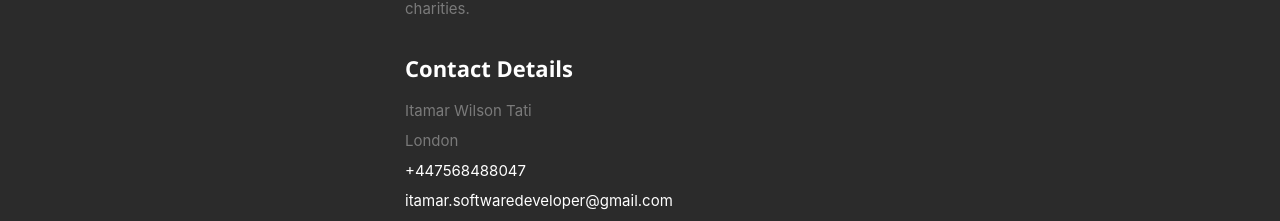
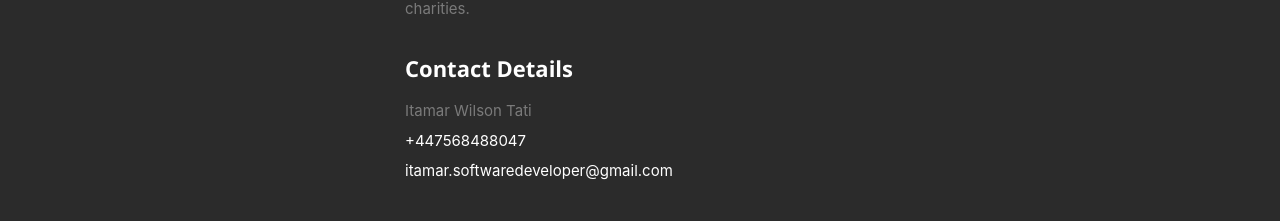
Before and after one commit to ItamarTati/itamar-portfolio-page, a React (Create React App) app: page / in a window 1280 px wide. Shown: the part 1094-1315 px from the top of the page. Built offline with nearby package versions, Linux system fonts and the light colour scheme.

Commit message:
removed location

```diff
--- a/src/components/About.js
+++ b/src/components/About.js
@@ -29,10 +29,6 @@ export default class About extends Component {
                   <p className="address">
        						<span>{resumeData.name}</span>
                      <br></br>
-       						   <span>
-                     {resumeData.address}
-                    </span>
-                    <br></br>
                     <span><a href="tel:+447568488047">{resumeData.website}</a></span>
                     <br></br>
                     <span><a href="mailto:itamar.softwaredeveloper@gmail.com">itamar.softwaredeveloper@gmail.com</a></span>
```
